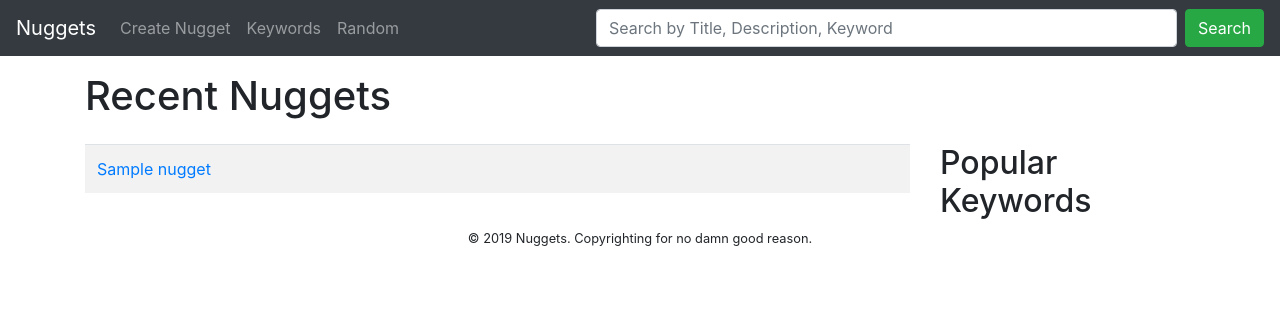
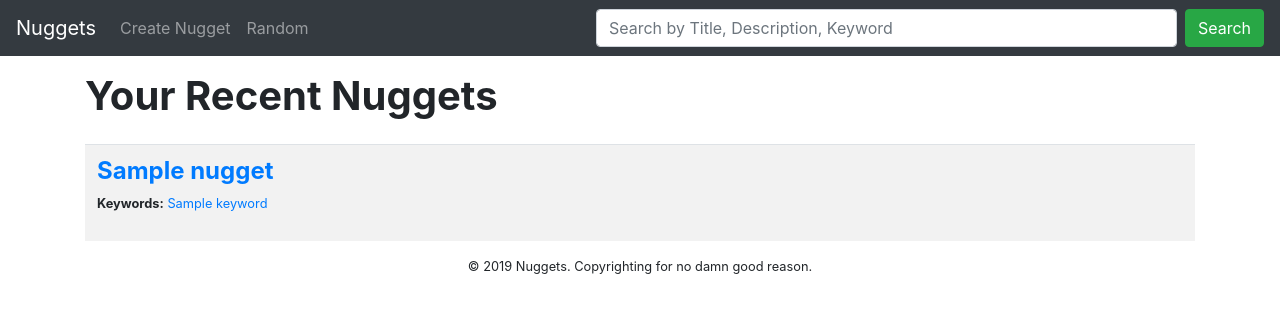
Before and after one commit to yoshizzle/nuggets, a Flask app: page / in a window 1280 px wide. Shown: the top 313 px of the page. Run offline with Flask 2, Linux system fonts and the light colour scheme; a database or web service that is not in the repository returns one stand-in record (values such as "Sample title"); parts of the project's set-up code (start-up, migrations or seed data) failed here and were passed over; some libraries are stand-ins or nearby versions.

Commit message:
Cleaned up home and results pages with keywords, added some css

```diff
--- a/nuggets/static/css/base.css
+++ b/nuggets/static/css/base.css
@@ -1,6 +1,10 @@
 html {
   position: relative !important;
   min-height: 100% !important;
+}
+
+h1, h2, h3, h4 {
+  font-weight: bold;
 }
 
 footer {
@@ -37,6 +41,10 @@ label {
   margin-top: 1em;
 }
 
+.results-keyword-list {
+  font-size: 0.8em;
+}
+
 .template-logo-url {
   padding: 0.4em;
   border: 1px solid #000000;
--- a/nuggets/static/js/base.js
+++ b/nuggets/static/js/base.js
@@ -1,23 +1,10 @@
 (function($) {
 
-  templateObj = {
-    toggleDeleteScreenshot: function(theID) {
-      ssinput = 'screenshot_edit_' + theID.split('_')[2];
+  nuggetObj = {
 
-      if ($('#' + ssinput).attr('disabled')) {
-        $('#' + ssinput).prop('disabled', false);
-      }
-      else {
-          $('#' + ssinput).prop('disabled', true);
-      }
-    } // end toggleDeleteScreenshot
-  } // end templateObj
+  } // end nuggetObj
 
   $(document).ready(function() {
-
-    $('.screenshot_delete').click(function() {
-      templateObj.toggleDeleteScreenshot($(this).attr('id'));
-    });
 
   }); // end document.ready
 
--- a/templates/index.html
+++ b/templates/index.html
@@ -6,29 +6,31 @@
 
 <div class='row padTop padBottom'>
   <div class='col-12'>
-    <h1>Recent Nuggets</h1>
+    <h1>Your Recent Nuggets</h1>
   </div>
 </div>
 
 <div class='row padTop'>
-  <div class='col-9'>
+  <div class='col-12'>
 
     <table class='table table-hover table-striped'>
-    <thead></thead>
     <tbody>
     {% for n in nuggets %}
       <tr>
-        <td><a href='/nugget/{{ n._id }}'>{{ n.title_md|safe }}</a></td>
+        <td>
+          <h4><a href='/nugget/{{ n._id }}'>{{ n.title_md|safe }}</a></h4>
+          <p class='results-keyword-list'>
+            <strong>Keywords:</strong>
+            {% for k in n.keywords %}
+              <a href="/keyword/{{ k.replace(' ', '+')}}">{{ k }}{%- if not loop.last %}, {% endif %}</a>
+            {% endfor %}</p>
+        </td>
       </tr>
     {% endfor %}
     </tbody>
     </table>
 
   </div>
-
-  <div class='col-3'>
-    <h2>Popular Keywords</h2>
-  </div>
 </div>
 
 {% endblock %}
--- a/templates/nav.html
+++ b/templates/nav.html
@@ -9,9 +9,6 @@
                 <a class="nav-link{% if 'nugget' in request.path %} active{% endif %}" href='/nugget/new'>Create Nugget</a>
             </li>
             <li class='nav-item'>
-              <a class="nav-link{% if 'keyword' in request.path %} active{% endif %}" href="/keywords">Keywords</a>
-            </li>
-            <li class='nav-item'>
                 <a class="nav-link{% if 'random' in request.path %} active{% endif %}" href='/random'>Random</a>
             </li>
         </ul>
```
Also changed, not shown: templates/nugget.html (+6 -2 lines), templates/results_list.html (+8 -1 lines).
